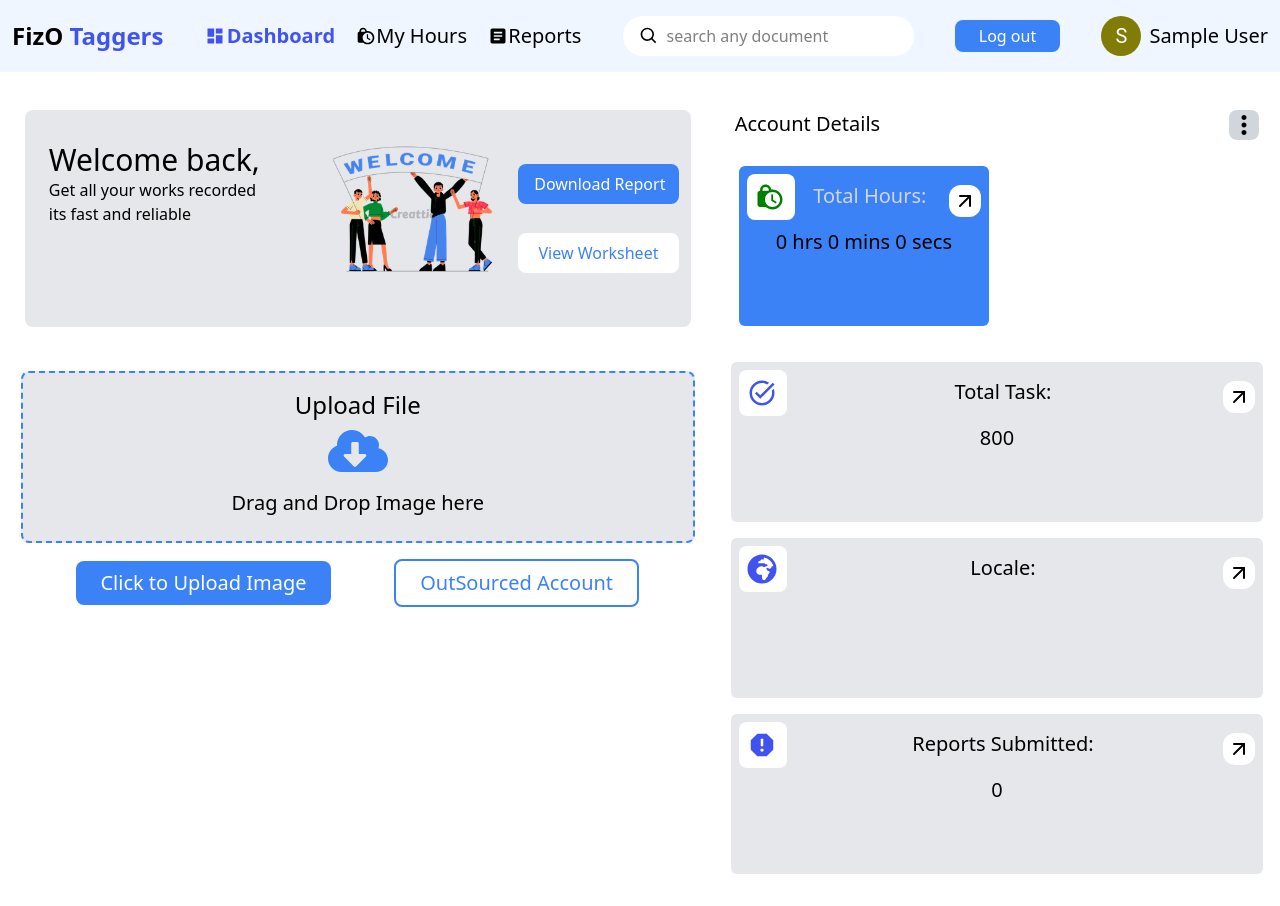
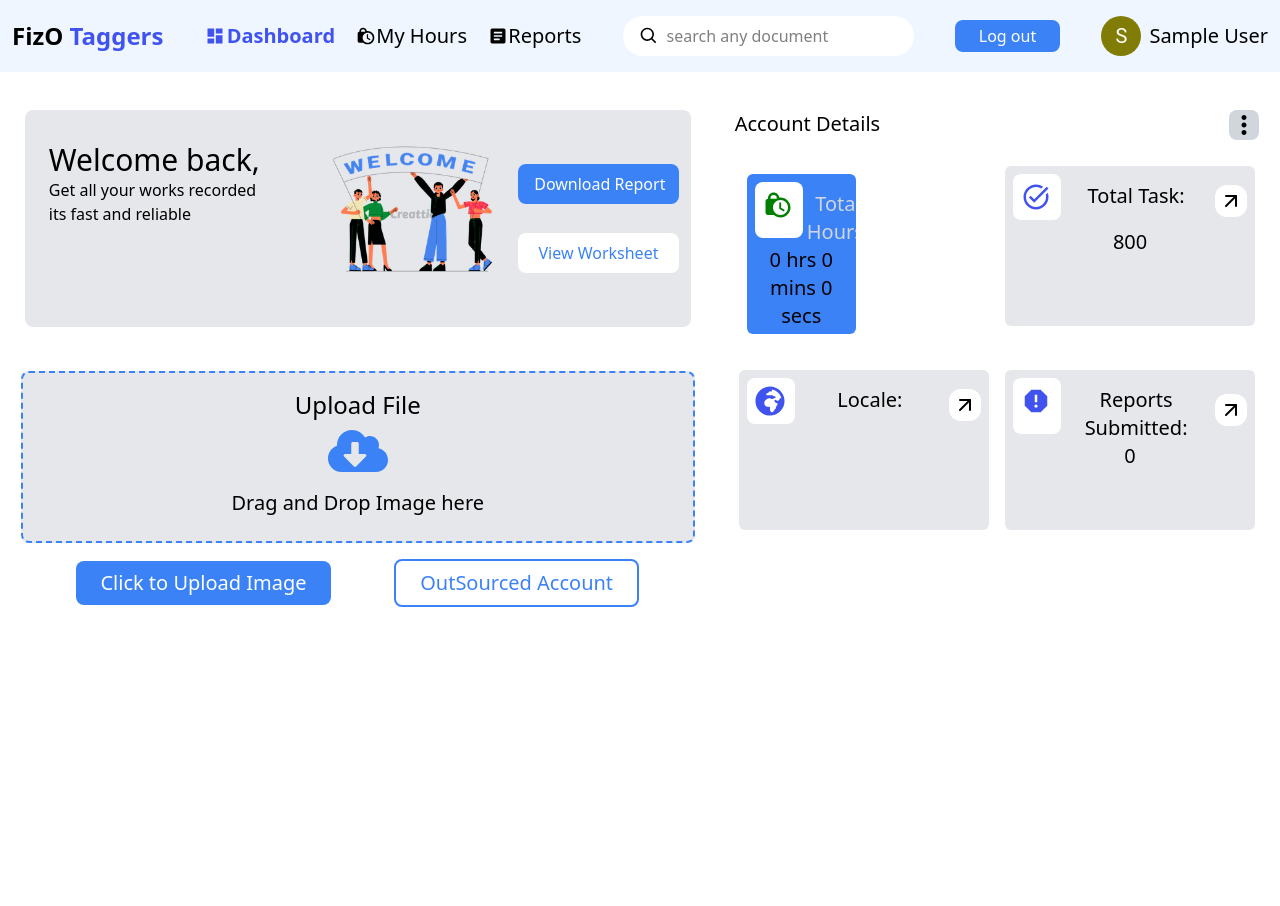
Before and after one commit to Intellcoder/FizO_Project, a React (Vite) app in the folder frontend/: page / in a window 1280 px wide. After the commit the page ends 800 px from the top, so only its background shows below. Built offline with nearby package versions, Linux system fonts and the light colour scheme; no server answers; sample sign-in values are in the browser's storage.

Commit message:
made changes to container

```diff
--- a/frontend/src/pages/MainDashboard.tsx
+++ b/frontend/src/pages/MainDashboard.tsx
@@ -83,11 +83,12 @@ const MainDashboard = () => {
             <h1 className=" text-xl font-medium mb-3">Account Details</h1>
             <MdMoreVert className="text-[30px] bg-gray-300 font-black rounded-lg " />
           </div>
+          <div className="grid md:grid-cols-2 p-2 mb-3">
             <motion.div
               initial={{ opacity: 0, y: 20 }}
               animate={{ opacity: 1, y: 0 }}
               transition={{ duration: 0.6 }}
-            className="grid md:grid-cols-2 p-2 mb-3 "
+              className="grid md:grid-cols-2 p-2 mb-3"
             >
               <Container
                 icon={<MdLockClock color="green" />}
@@ -123,7 +124,9 @@ const MainDashboard = () => {
                 title={`Total Task:`}
                 textColor="black"
                 iconColor="primary"
-              value={<CountUp start={0} end={800} duration={2} separator="," />}
+                value={
+                  <CountUp start={0} end={800} duration={2} separator="," />
+                }
                 icon2={<FiArrowUpRight />}
                 backgroundColor2="white"
               />
@@ -156,11 +159,14 @@ const MainDashboard = () => {
                 title="Reports Submitted:"
                 textColor="black"
                 iconColor="primary"
-              value={<CountUp start={0} end={reports.length} duration={1.5} />}
+                value={
+                  <CountUp start={0} end={reports.length} duration={1.5} />
+                }
                 icon2={<FiArrowUpRight />}
                 backgroundColor2="white"
               />
             </motion.div>
+          </div>
         </div>
       </div>
     </motion.div>
```
Lines whose indentation alone changed are shown as unchanged.
